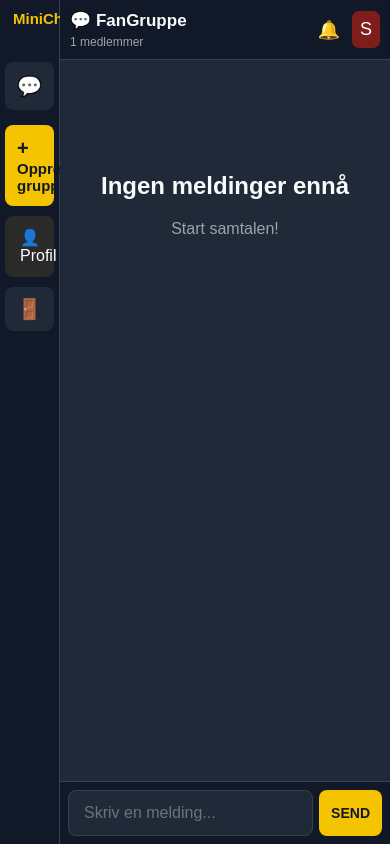
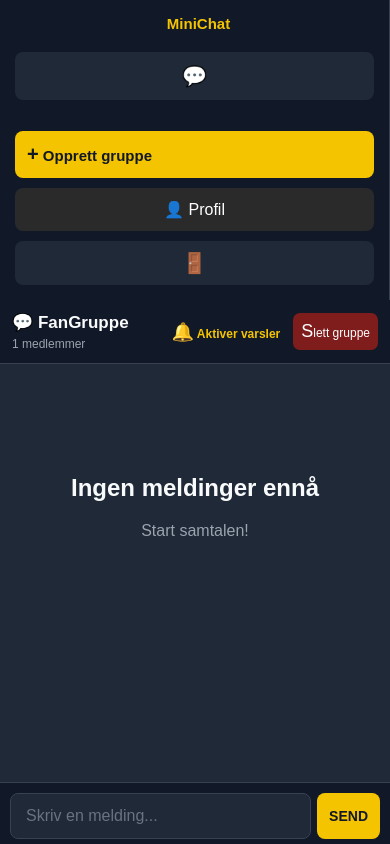
Before and after one commit to GoofyOof/MiniChat, a Flask app: page /group/4 in a window 390 px wide. Run offline with Flask 3, Linux system fonts and the light colour scheme; a user stored in the database is signed in; data comes from the database, SQL or seed files in the repository; data that the repository does not hold is empty.

Commit message:
Mobile optimization and profiles

```diff
--- a/static/style.css
+++ b/static/style.css
@@ -1131,3 +1131,171 @@
 .member-profile-link:hover {
     text-decoration: underline;
 }
+
+/* =========================================
+   MOBIL
+   ========================================= */
+
+@media (max-width: 700px) {
+
+    html,
+    body {
+        width: 100%;
+        min-height: 100%;
+        margin: 0;
+        overflow-x: hidden;
+    }
+
+    .app {
+        display: flex;
+        flex-direction: column;
+        width: 100%;
+        min-height: 100vh;
+    }
+
+    /* SIDEBAR */
+
+    .sidebar {
+        width: 100%;
+        box-sizing: border-box;
+        padding: 15px;
+    }
+
+    .sidebar h1 {
+        text-align: center;
+        margin-bottom: 15px;
+    }
+
+    .sidebar h3 {
+        display: none;
+    }
+
+    .groups {
+        display: flex;
+        gap: 8px;
+        overflow-x: auto;
+        padding-bottom: 8px;
+    }
+
+    .group-button {
+        flex: 0 0 auto;
+        white-space: nowrap;
+    }
+
+    .create-group-button,
+    .profile-link,
+    .logout-button {
+        width: 100%;
+        box-sizing: border-box;
+        text-align: center;
+    }
+
+    /* CHAT */
+
+    .chat {
+        width: 100%;
+        min-height: 65vh;
+        box-sizing: border-box;
+    }
+
+    .chat-header {
+        padding: 12px;
+        gap: 8px;
+    }
+
+    .chat-header-buttons {
+        gap: 5px;
+    }
+
+    .notification-button {
+        font-size: 12px;
+        padding: 8px;
+    }
+
+    .delete-group-button {
+        font-size: 12px;
+        padding: 8px;
+    }
+
+    .messages {
+        padding: 10px;
+        box-sizing: border-box;
+    }
+
+    .message {
+        max-width: 90%;
+        word-wrap: break-word;
+    }
+
+    .message-box {
+        padding: 10px;
+    }
+
+    .message-box form {
+        display: flex;
+        gap: 6px;
+    }
+
+    .message-box input {
+        min-width: 0;
+        flex: 1;
+    }
+
+    .message-box button {
+        flex-shrink: 0;
+    }
+
+    /* MEDLEMMER */
+
+    .members-sidebar {
+        display: none;
+    }
+
+    /* PROFIL */
+
+    .profile-page {
+        min-height: 100vh;
+        padding: 15px;
+        box-sizing: border-box;
+        align-items: flex-start;
+    }
+
+    .profile-card {
+        width: 100%;
+        padding: 20px;
+        margin-top: 15px;
+    }
+
+    .profile-header {
+        flex-wrap: wrap;
+        gap: 10px;
+    }
+
+    .profile-header h1 {
+        width: 100%;
+    }
+
+    .profile-stats {
+        display: flex;
+        gap: 10px;
+    }
+
+    .profile-stat {
+        flex: 1;
+    }
+
+    .profile-buttons {
+        display: flex;
+        flex-direction: column;
+        gap: 10px;
+    }
+
+    /* REDIGER PROFIL */
+
+    .edit-profile-form input,
+    .edit-profile-form textarea {
+        width: 100%;
+        box-sizing: border-box;
+    }
+
+}
```
